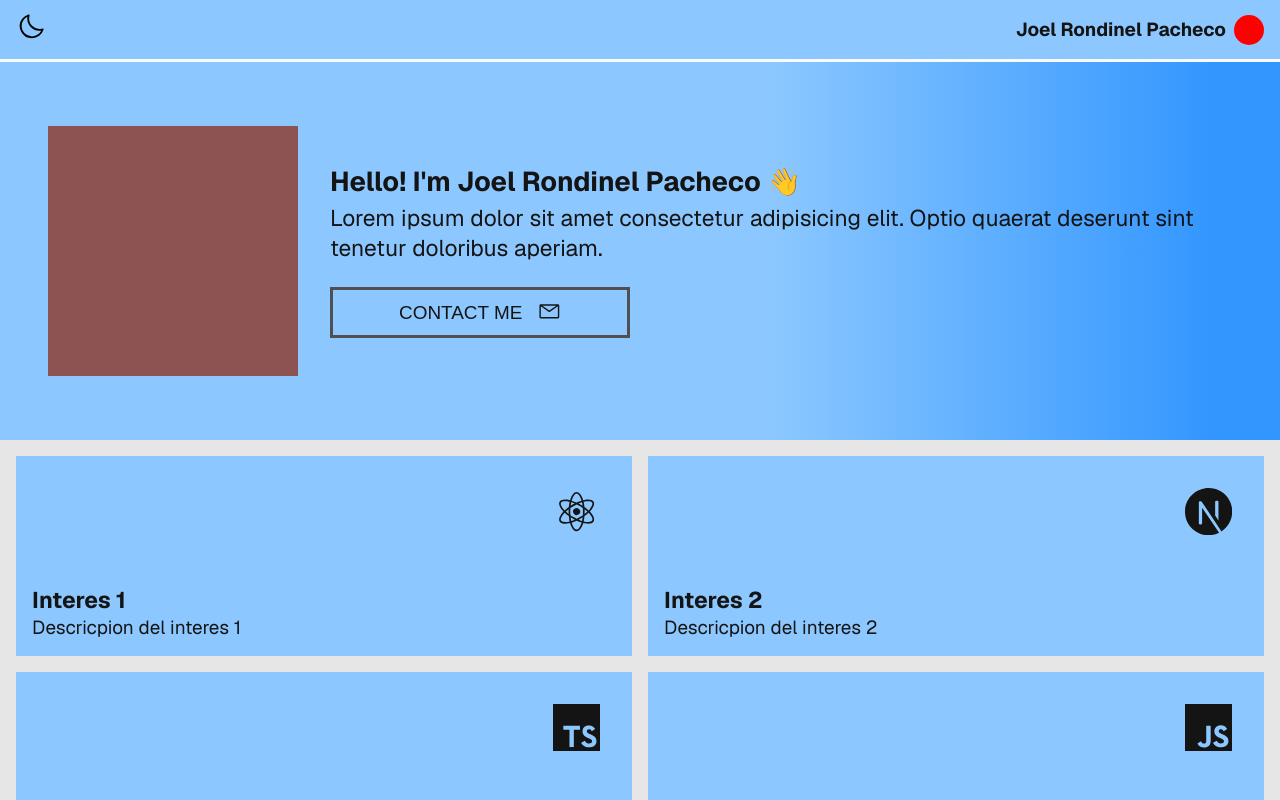
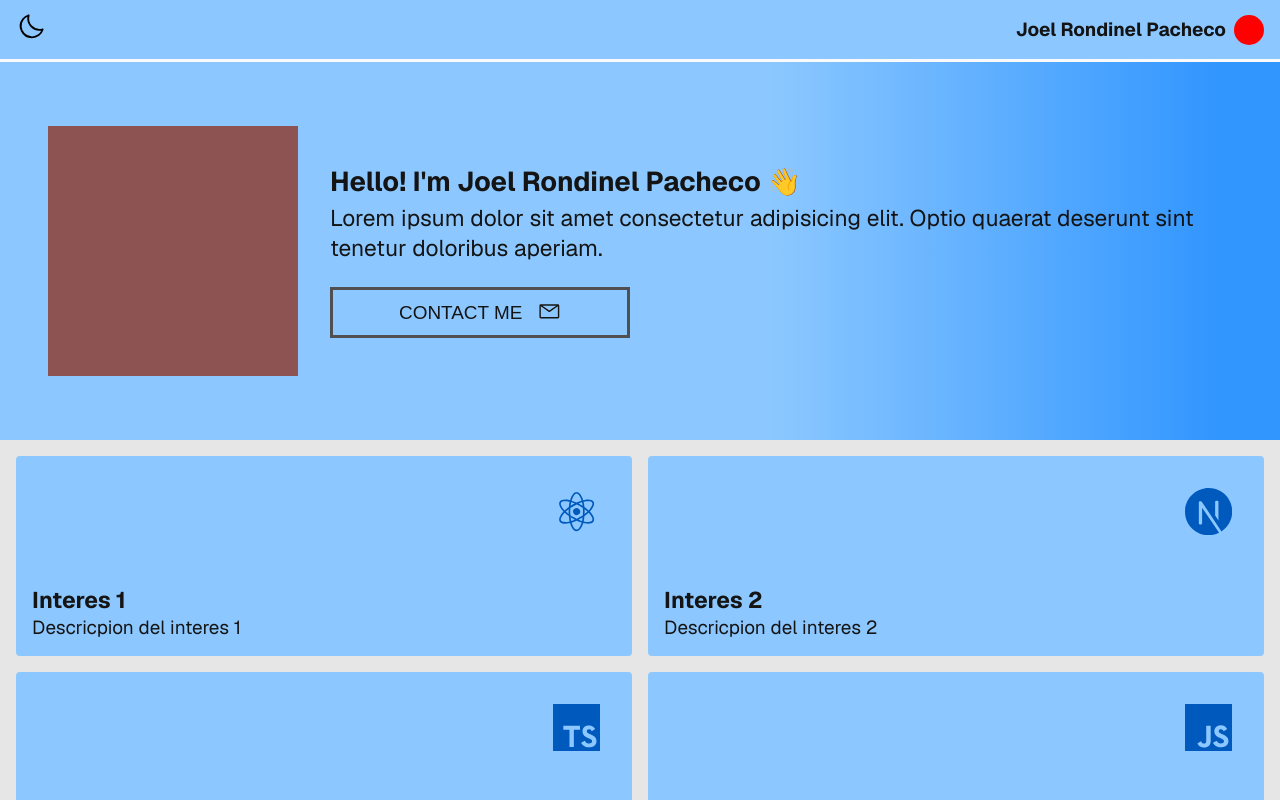
Before and after one commit to JoelRondinelPacheco/security-and-system-skills-assessment, a Next.js app: page / in a window 1280 px wide. Shown: the top 800 px of the page. Built offline with nearby package versions, Linux system fonts and the light colour scheme.

Commit message:
Add hover animation to icon card

```diff
--- a/src/app/components/interest/interest-card/styles.module.css
+++ b/src/app/components/interest/interest-card/styles.module.css
@@ -5,12 +5,20 @@
     display: flex;
     flex-direction: column;
     justify-content: space-between;
+    border-radius: 4px;
+
 }
 
 .imageContainer {
     align-self: self-end;
     font-size: var(--fs-xxl);
     padding: calc(var(--spacing-base)*4);
+    transition: transform .5s ease-in-out;
+    color: rgb(var(--card-icon-color));
+}
+
+.container:hover .imageContainer {
+    transform: scale(1.2);
 }
 
 
--- a/src/app/globals.css
+++ b/src/app/globals.css
@@ -1,7 +1,7 @@
 :root {
   --background: 140, 200, 255;
   --foreground: 20, 20, 20;
-
+  --card-icon-color: 0, 90, 190;
   --body-bg: 230, 230, 230;
 
   --primary: 222.2 47.4% 11.2%;
@@ -24,7 +24,7 @@
   --focus:  30, 30, 30;
 
   --button-hover: 30, 100, 170;
-  --button-border-hover: 30, 100, 170;;
+  --button-border-hover: 30, 100, 170;
 
   --spacing-base: 4px;
   --max-width: 500px;
@@ -53,6 +53,7 @@
   --background: 14, 14, 14;
   --foreground: 255, 255, 255;
 
+  --card-icon-color: 160, 210, 255;
 
   --about-me-bg-start: 25, 25, 25;
   --about-me-bg-end: 14, 14, 14;
```
